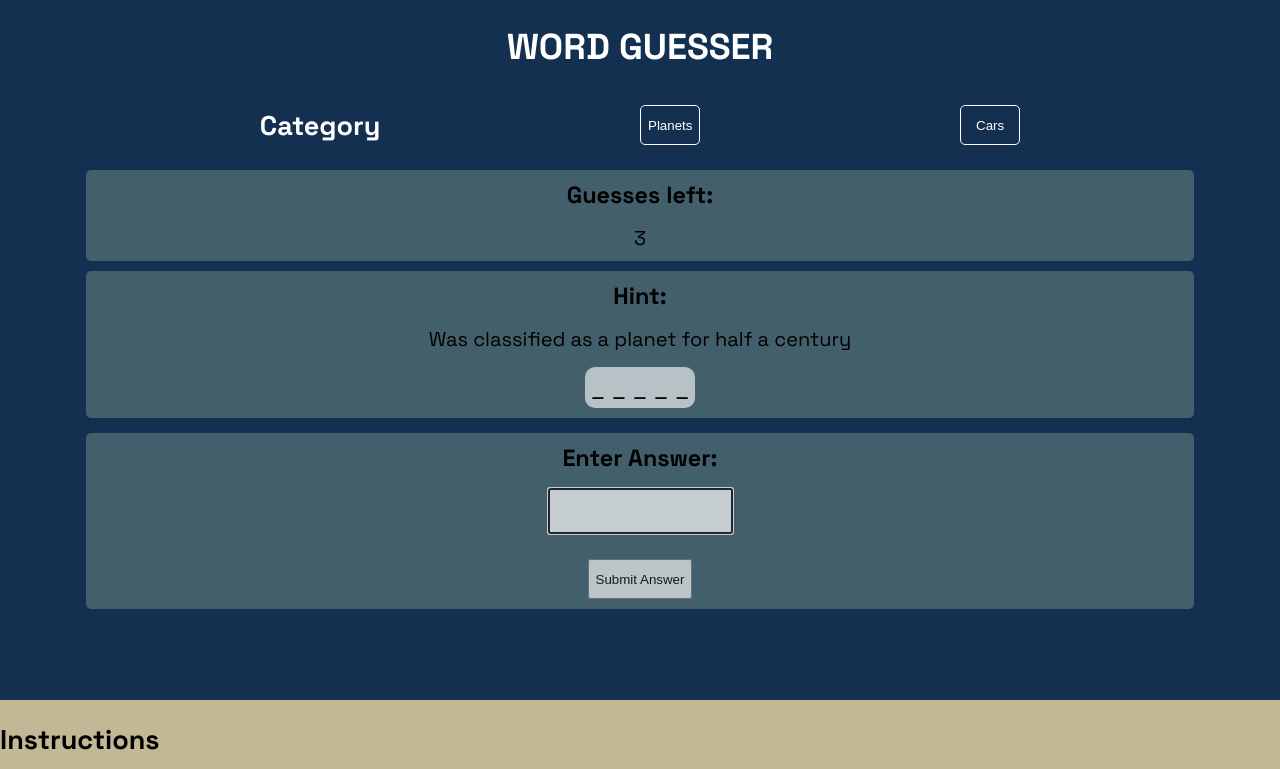
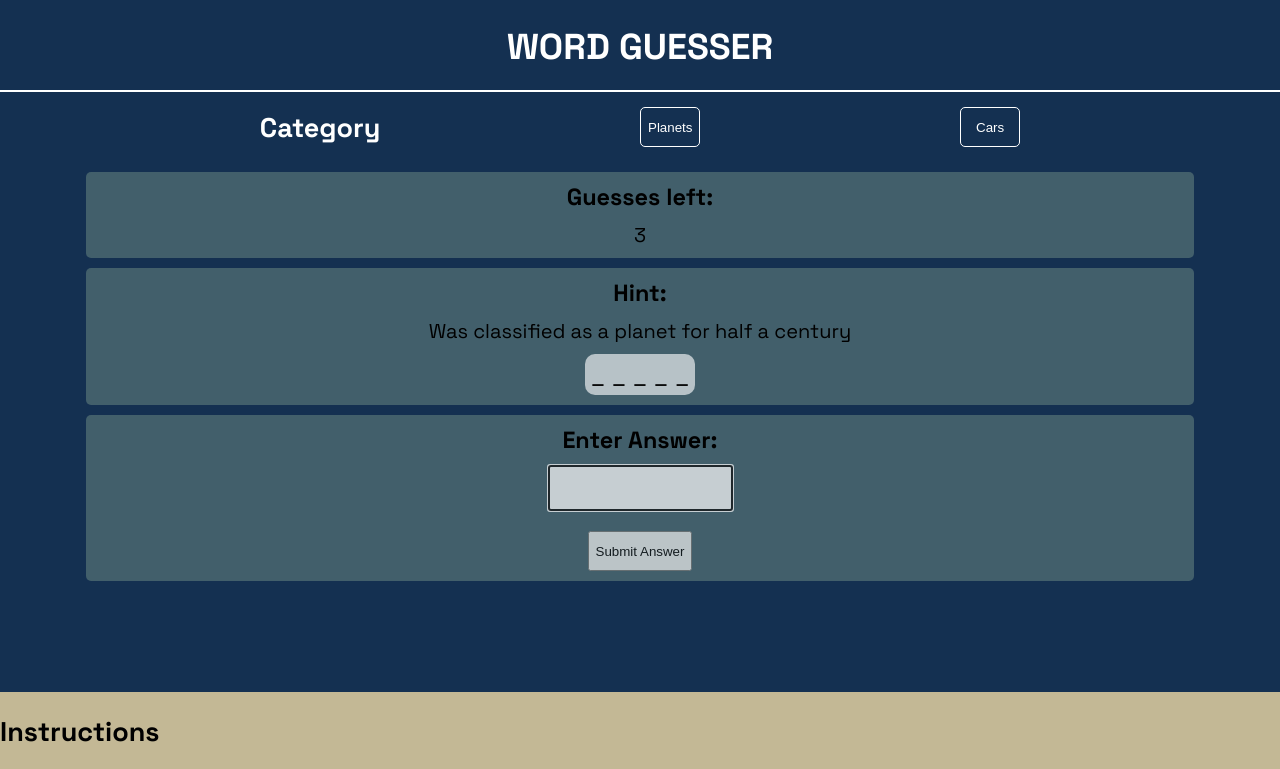
Before and after one commit to Stojj2/Portfolio-Project-2, a plain HTML site: page index.html in a window 1280 px wide. Both pictures are taken after a click on the button "Planets". Shown: the top 769 px of the page. Drawn offline with Linux system fonts and the light colour scheme.

Commit message:
Add style to game area in style.css file

```diff
--- a/assets/css/style.css
+++ b/assets/css/style.css
@@ -13,8 +13,9 @@ header {
     display: flex;
     background-color: #143051;
     width: 100%;
-    height: 100px;
+    height: 90px;
     justify-content: center;
+    border-bottom: 2px solid white;
 }
 
 header>div>a {
@@ -27,7 +28,7 @@ header>div>a {
 .category {
     display: flex;
     width: 100%;
-    height: 50px;
+    height: 70px;
     background-color: #143051;
     flex-shrink: 2;
     align-items: center;
@@ -79,7 +80,7 @@ header>div>a {
     background-color: #425F6B;
     width: 85%;
     justify-content: flex-start;
-    gap: 15px;
+    gap: 10px;
     font-size: 20px;
 }
 
@@ -102,10 +103,6 @@ header>div>a {
     padding: 5px;
 }
 
-.submit {
-    margin: 5px;
-}
-
 .submit input {
     opacity: 70%;
     height: 40px;
@@ -119,7 +116,7 @@ header>div>a {
 
 .guesses-left {
     display: flex;
-    margin-top: 20px;
+    margin-top: 10px;
 }
 
 #guesses-field {
--- a/assets/js/script.js
+++ b/assets/js/script.js
@@ -53,13 +53,13 @@ function startGame(category) {
     let wordToBeGuessed = document.getElementById("word-field");
 
     wordLenght = word.word.length;
-    let lenght = "";
+    let hiddenWord = "";
 
     for (let i = 0; i < wordLenght; i++) {
-        lenght += "_ ";
+        hiddenWord += "_ ";
     }
     gameWord = word.word;
-    wordToBeGuessed.textContent = lenght;
+    wordToBeGuessed.textContent = hiddenWord;
 }
 
 /**
@@ -94,7 +94,7 @@ function selectCarObject() {
 function checkAnswer() {
     let guessedWord = document.getElementById("answer-box").value;
     console.log(guessedWord);
-    if (guessedWord.toLowerCase() === gameWord.toLowerCase() && guessedWord !="") {
+    if (guessedWord.toLowerCase() === gameWord.toLowerCase() && guessedWord != "") {
         let hint = document.getElementById("hint-field");
 
         document.getElementById("hint-header").textContent = "CONGRATULATION!";
@@ -105,7 +105,7 @@ function checkAnswer() {
         let wordToBeGuessed = document.getElementById("word-field");
         wordToBeGuessed.textContent = gameWord;
 
-    }  else {
+    } else {
         document.getElementById("guesses-field").style.backgroundColor = "#c52f2f94";
         decreaseGuessCount();
     }
@@ -120,7 +120,7 @@ function checkAnswer() {
  * Decrease the value of guesses left by 1
  */
 function decreaseGuessCount() {
-    guessCount --
+    guessCount--
     let guesses = document.getElementById("guesses-field");
     guesses.textContent = guessCount;
 }
```
Also changed, not shown: index.html (+3 -1 lines).
